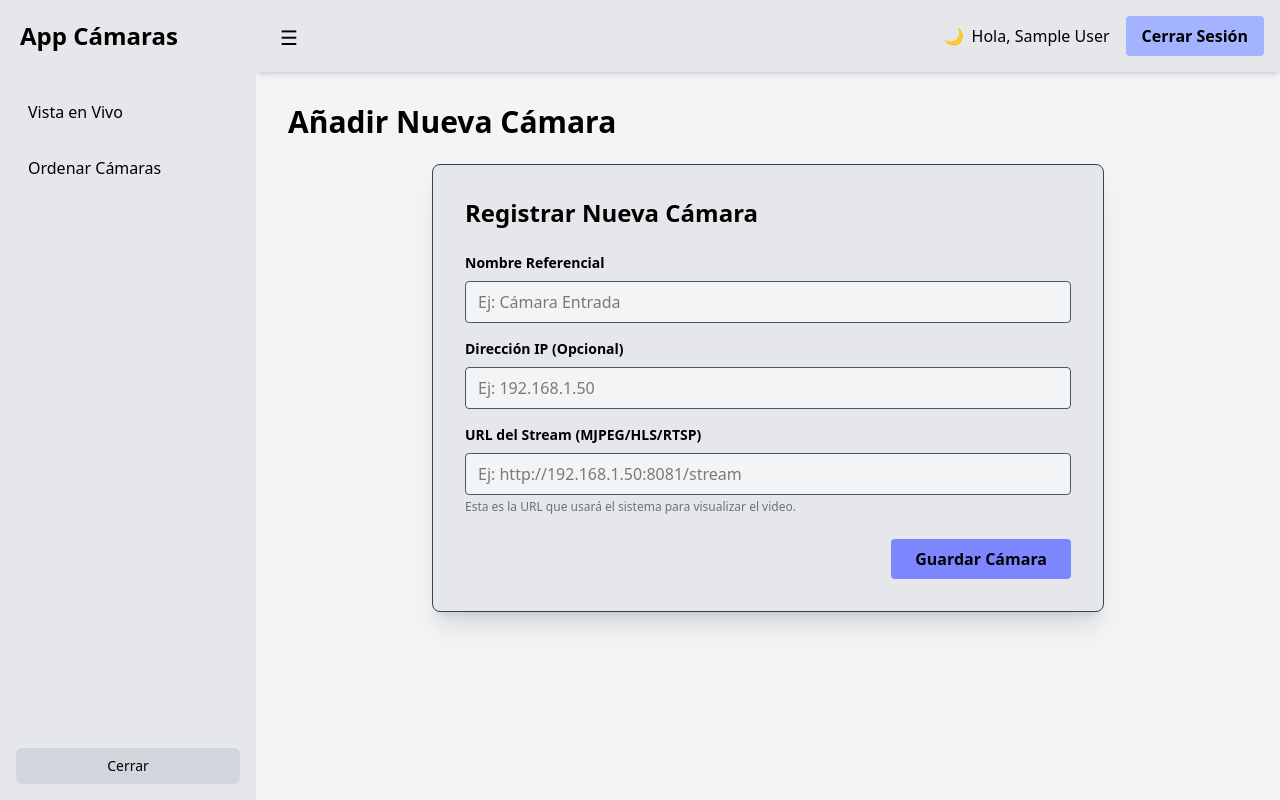
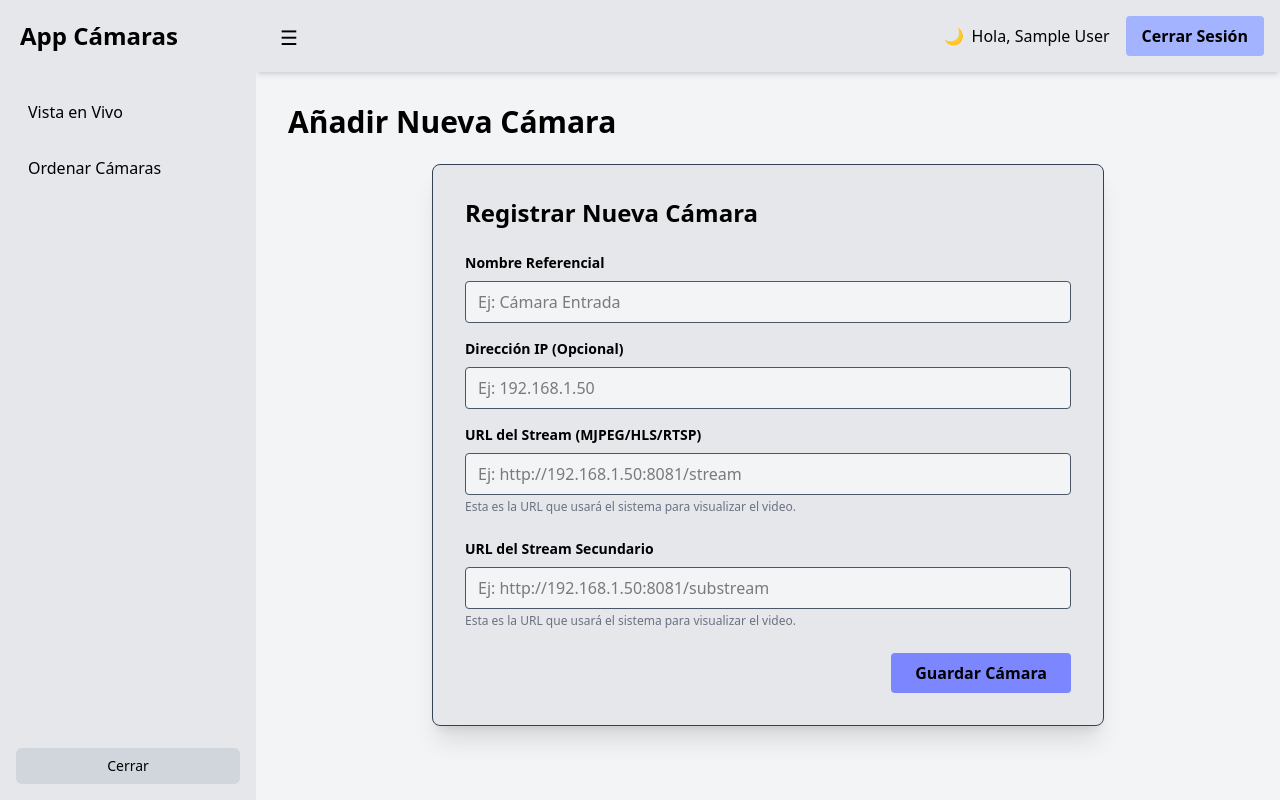
Before and after one commit to kalouseckJP/Camaras, a React (Vite) app in the folder cliente/: page /agregar in a window 1280 px wide. Built offline with nearby package versions, Linux system fonts and the light colour scheme; sample sign-in values are in the browser's storage.

Commit message:
practicamente nada

```diff
--- a/cliente/src/features/CameraForm.jsx
+++ b/cliente/src/features/CameraForm.jsx
@@ -38,6 +38,8 @@ function CameraForm() {
       setLoading(false);
     }
   };
+
+  const streamUrlSec = ''
 
   return (
     <form onSubmit={handleSubmit} className="bg-gray-200 dark:bg-gray-800 p-8 rounded-lg shadow-xl border border-gray-700 max-w-2xl mx-auto">
@@ -82,6 +84,18 @@ function CameraForm() {
         <p className="text-xs text-gray-500 mt-1">Esta es la URL que usará el sistema para visualizar el video.</p>
       </div>
 
+      <div className="mb-6">
+        <label className="block dark:text-gray-300 text-sm font-bold mb-2">URL del Stream Secundario</label>
+        <input
+          type="text"
+          className="w-full bg-gray-100 dark:bg-gray-700 text-black dark:text-white border border-gray-600 rounded py-2 px-3 focus:outline-none focus:border-indigo-500"
+          placeholder="Ej: http://192.168.1.50:8081/substream"
+          value={streamUrlSec}
+          required
+        />
+        <p className="text-xs text-gray-500 mt-1">Esta es la URL que usará el sistema para visualizar el video.</p>
+      </div>
+
       {/* Botón Guardar */}
       <div className="flex justify-end">
         <button
--- a/cliente/src/layouts/DashboardLayout.jsx
+++ b/cliente/src/layouts/DashboardLayout.jsx
@@ -16,13 +16,13 @@ function DashboardLayout() {
       <Sidebar isOpen={sidebarOpen} onToggle={toggleSidebar} />
 
       {/* 2. Área Principal (Header + Contenido) */}
-      <div className="flex-1 flex flex-col overflow-hidden relative">
+      <div className="flex-1 flex flex-col overflow-hidden relative ">
 
         {/* Toggle button visible sobre el header (móvil/desktop) */}
         <button
           aria-label="Toggle sidebar"
           onClick={toggleSidebar}
-          className="absolute top-4 left-4 z-30 p-2 rounded-md bg-gray-200 hover:bg-gray-300 dark:bg-gray-800 dark:hover:bg-gray-700 focus:outline-none"
+          className="absolute top-4 left-4 z-30 p-2 rounded-md bg-gray-200 hover:bg-gray-300 dark:bg-gray-800 dark:hover:bg-gray-700 focus:outline-none hover:cursor-pointer"
         >
           {/* simple icon */}
           <span className="text-xl dark:text-white">☰</span>
--- a/cliente/src/layouts/Sidebar.jsx
+++ b/cliente/src/layouts/Sidebar.jsx
@@ -11,7 +11,7 @@ function Sidebar({ isOpen = true, onToggle }) {
   // Función para determinar las clases del NavLink (activo vs inactivo)
   const getNavLinkClasses = ({ isActive }) =>
     isActive
-      ? `${baseLinkClasses} bg-indigo-400 text-white hover:bg-indigo-500` // Estilo activo
+      ? `${baseLinkClasses} bg-indigo-400 dark:bg-indigo-600 text-white hover:bg-indigo-500` // Estilo activo
       : `${baseLinkClasses} hover:bg-gray-300 dark:text-gray-300 dark:hover:bg-gray-700`; // Estilo inactivo
 
   return (
--- a/cliente/src/pages/CamerasPage.jsx
+++ b/cliente/src/pages/CamerasPage.jsx
@@ -63,7 +63,7 @@ function CamerasPage() {
       <div className="bg-gray-100 dark:bg-gray-800 shadow-md rounded-lg overflow-hidden border border-gray-700">
         <table className=" dark:bg-gray-900 min-w-full leading-normal dark:text-gray-300">
           <thead>
-            <tr className='bg-gray-200'>
+            <tr className='bg-gray-200 dark:bg-gray-900'>
               <th className="px-5 py-3 border-b-2  border-gray-700 text-left text-xs font-semibold uppercase tracking-wider">
                 ID
               </th>
--- a/cliente/src/pages/DarkModeToggle.jsx
+++ b/cliente/src/pages/DarkModeToggle.jsx
@@ -14,7 +14,7 @@ function DarkModeToggle() {
   return (
     <button
       onClick={() => setDark(!dark)}
-      className="p-2 rounded bg-gray-200 dark:bg-gray-800"
+      className="p-2 rounded bg-gray-200 dark:bg-gray-800 hover:cursor-pointer"
     >
       {dark ? "☀️" : "🌙"}
     </button>
--- a/cliente/src/pages/LiveViewPage.jsx
+++ b/cliente/src/pages/LiveViewPage.jsx
@@ -102,12 +102,24 @@ function LiveViewPage() {
     }
   };
 
+
+  const toggleStream = (elementId) => {
+    const element = document.getElementById(elementId);
+    if (element) {
+      try {
+
+      } catch (error) {
+
+      }
+    }
+  };
+
   // --- RENDER ---
   return (
     <div className="flex flex-col h-full">
 
       {/* BARRA SUPERIOR: Título y Botones de Layout */}
-      <div className="flex flex-col md:flex-row justify-between items-center mb-4 bg-gray-200 dark:bg-gray-800 p-3 rounded-lg shadow dark:bg-gray-800">
+      <div className="flex flex-col md:flex-row justify-between items-center mb-4 bg-gray-200 dark:bg-gray-800 p-3 rounded-lg shadow">
         <div>
           <h1 className="text-xl font-bold dark:text-white">Centro de Monitoreo</h1>
           <p className="text-xs text-gray-500 dark:text-gray-400">Arrastra las cámaras para organizar</p>
@@ -120,7 +132,7 @@ function LiveViewPage() {
               key={num}
               onClick={() => setGridCols(num)}
               className={`px-3 py-1 rounded text-sm font-bold transition-colors ${
-                gridCols === num ? 'bg-indigo-400 text-white hover:bg-indigo-500' : 'bg-gray-300 hover:bg-gray-400 dark:bg-gray-700 dark:text-gray-300 dark:hover:bg-gray-600'
+                gridCols === num ? 'bg-indigo-400 dark:bg-indigo-600 text-white hover:bg-indigo-500 dark:hover:bg-indigo-700' : 'bg-gray-300 hover:bg-gray-400 dark:bg-gray-700 dark:text-gray-300 dark:hover:bg-gray-600'
               }`}
             >
               {num}x{num}
@@ -174,7 +186,7 @@ function LiveViewPage() {
                 onClick={() => setSelectedId(cam.camera_id)}
               >
                 {/* Cabecera de la tarjeta (Nombre y estado) */}
-                <div className="absolute top-0 left-0 right-0 bg-gradient-to-b from-black/30 dark:from-black/80 to-transparent p-2 z-10 flex justify-between items-start pointer-events-none">
+                <div className="absolute top-0 left-0 right-0 bg-linear-to-b from-black/30 dark:from-black/80 to-transparent p-2 z-10 flex justify-between items-start pointer-events-none">
                   <div className="pointer-events-auto"> {/* Para permitir seleccionar texto si se quiere */}
                     <h3 className="text-white font-bold text-sm drop-shadow-md">
                       {cam.name}
@@ -183,6 +195,20 @@ function LiveViewPage() {
                       {cam.current_status === 'online' ? '● En vivo' : '● Desconectado'}
                     </span>
                   </div>
+
+                {/* La intencion es que se pueda cambiar el stream de la camara a uno secundario */}
+                  <button
+                    onClick={(e) => {
+                      e.stopPropagation();
+                      toggleStream(containerId);
+                    }}
+                    className="pointer-events-auto opacity-0 group-hover:opacity-100 transition-opacity bg-black/50 hover:bg-indigo-600 text-white p-1.5 rounded"
+                    title="Pantalla Completa"
+                  >
+                    <svg xmlns="http://www.w3.org/2000/svg" className="h-5 w-5" fill="none" viewBox="0 0 23 23" stroke="currentColor">
+                      <path strokeLinecap="round" strokeLinejoin="round" strokeWidth={2} d="M4 8V4m0 0h4M4 4l5 5m11-1h-4m4 0v4m0-4l-5 5M4 16v4m0 0h4m-4 0l5-5m11 5l-5-5m5 5v-4m0 4h-4" />
+                    </svg>
+                  </button>
 
                   {/* Botón Fullscreen */}
                   <button
```
